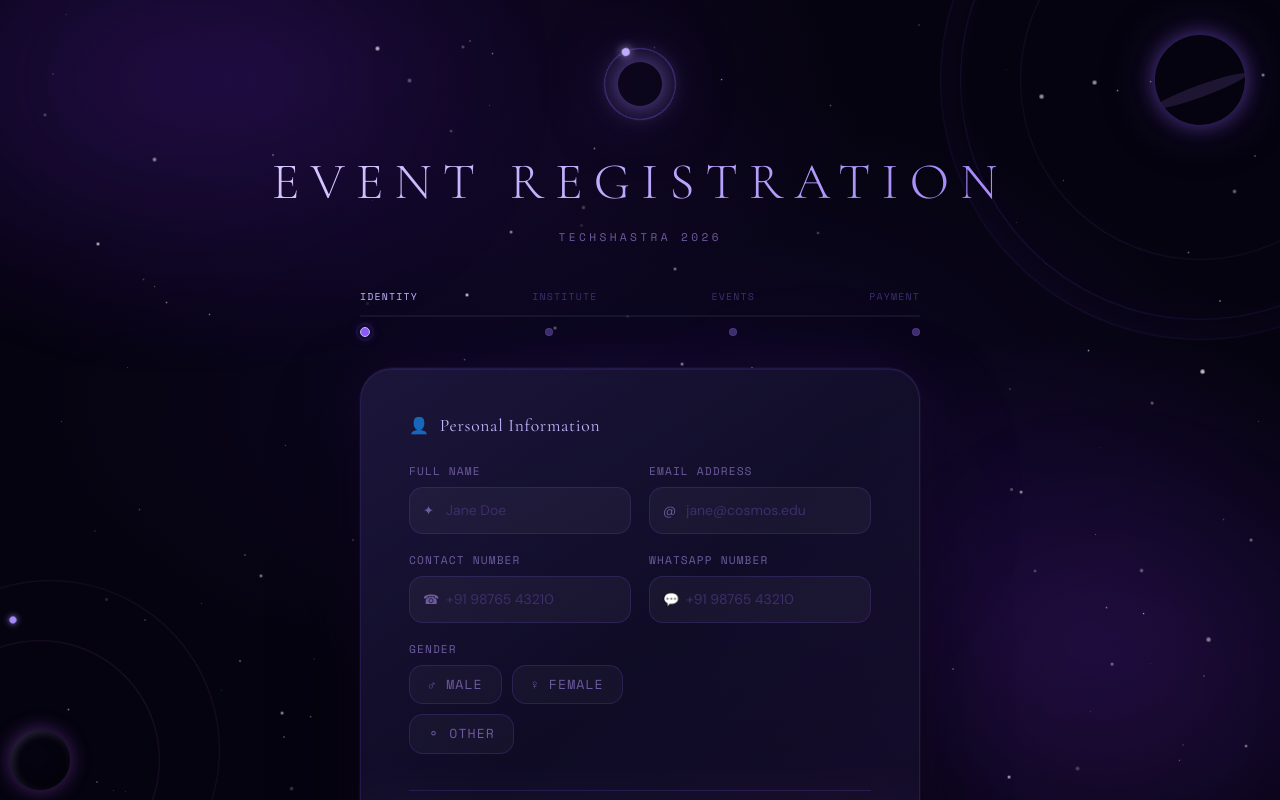
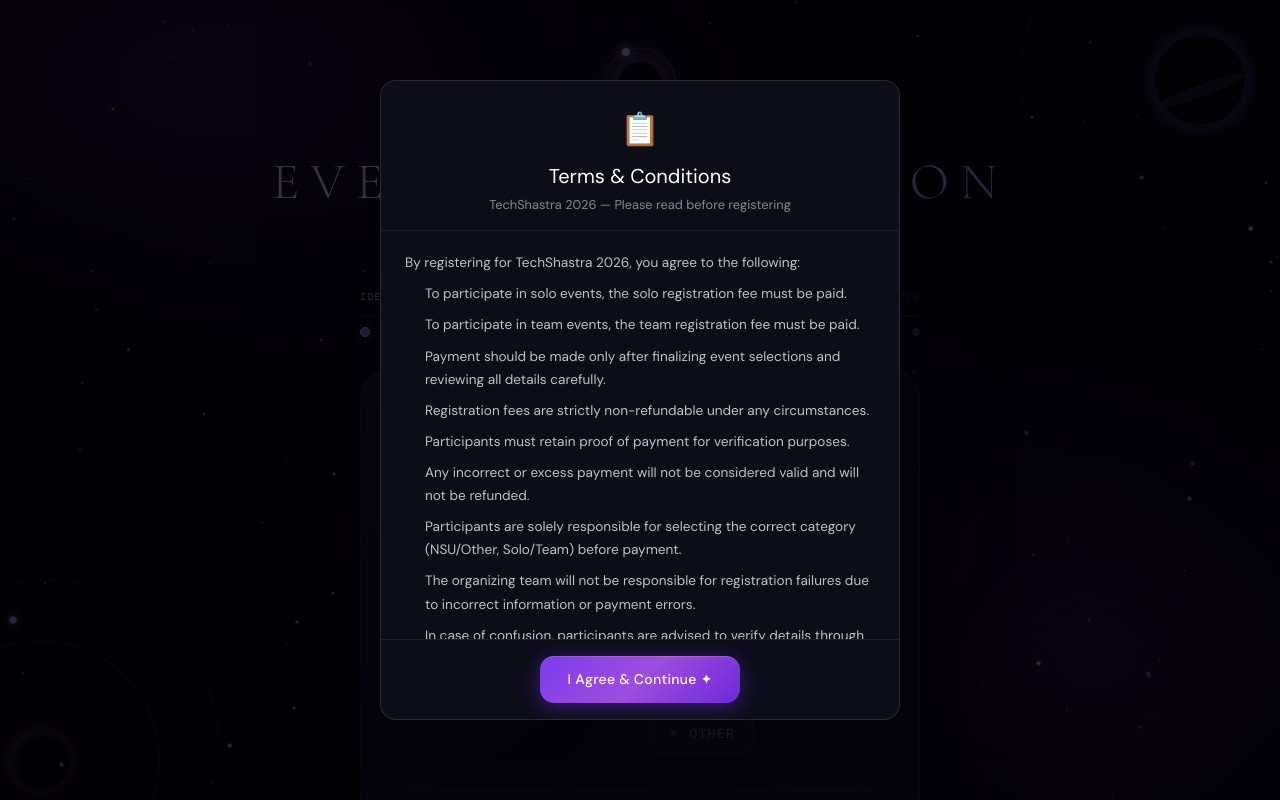
Before and after one commit to karsh-utkarsh/tech-shastra-2-, a React (Vite) app: page /register in a window 1280 px wide. Shown: the top 800 px of the page. Built offline with nearby package versions, Linux system fonts and the light colour scheme.

Commit message:
registration page

```diff
--- a/src/Pages/register.jsx
+++ b/src/Pages/register.jsx
@@ -1,7 +1,7 @@
 import { useState, useEffect, useRef } from "react";
 import "../Styles/register.css";
 
-// ─── STARFIELD ───────────────────────────────────────────────────────────────
+// ─── STARFIELD ────────────────────────────────────────────────────────────────
 function Starfield() {
   const stars = Array.from({ length: 120 }, (_, i) => ({
     id: i,
@@ -15,24 +15,15 @@
   }));
 
   return (
-
-
-
-
-
     <div className="starfield">
       <div className="nebula-glow nebula-1" />
       <div className="nebula-glow nebula-2" />
       <div className="nebula-glow nebula-3" />
-
-
       <div className="orbit-system-tr">
         <div className="orbit-ring-1" />
         <div className="orbit-ring-2" />
         <div className="planet-main" />
       </div>
-
-
       <div className="orbit-system-bl">
         <div className="orbit-ring-1" />
         <div className="planet-main" />
@@ -57,39 +48,50 @@
   );
 }
 
-// ─── CONFIG ──────────────────────────────────────────────────────────────────
+// ─── TERMS MODAL ──────────────────────────────────────────────────────────────
+function TermsModal({ onAgree }) {
+  return (
+    <div className="terms-overlay">
+      <div className="terms-modal">
+        <div className="terms-header">
+          <span className="terms-icon">📋</span>
+          <h2>Terms & Conditions</h2>
+          <p className="terms-subtitle">TechShastra 2026 — Please read before registering</p>
+        </div>
+
+        <div className="terms-body">
+          <p>By registering for TechShastra 2026, you agree to the following:</p>
+          <ul>
+            <li>To participate in solo events, the solo registration fee must be paid.</li>
+            <li>To participate in team events, the team registration fee must be paid.</li>
+            <li> Payment should be made only after finalizing event selections and reviewing all details carefully.</li>
+            <li>Registration fees are strictly non-refundable under any circumstances.</li>
+            <li> Participants must retain proof of payment for verification purposes.</li>
+            <li>Any incorrect or excess payment will not be considered valid and will not be refunded.</li>
+            <li>Participants are solely responsible for selecting the correct category (NSU/Other, Solo/Team) before payment.</li>
+            <li>The organizing team will not be responsible for registration failures due to incorrect information or payment errors.</li>
+
+            <li> In case of confusion, participants are advised to verify details through official contacts or social media channels before making payment.</li>
+          </ul>
+        </div>
+
+        <div className="terms-footer">
+          <button className="btn btn-submit" onClick={onAgree}>
+            I Agree & Continue ✦
+          </button>
+        </div>
+      </div>
+    </div>
+  );
+}
+
+// ─── CONFIG ───────────────────────────────────────────────────────────────────
 const STEPS = [
   { id: 1, label: "Identity" },
   { id: 2, label: "Institute" },
-  { id: 3, label: "Events" },
-  { id: 4, label: "Payment" },
 ];
 
-const SOLO_EVENTS = [
-  { id: "coding", label: "EACAPE THE ROOM", icon: "💻" },
-  { id: "quiz", label: "Quiz", icon: "🧠" },
-  { id: "debate", label: "Debate", icon: "🎤" },
-  { id: "design", label: "UI Design", icon: "🎨" },
-  { id: "paper", label: "Paper Presentation", icon: "📄" },
-  { id: "photo", label: "Photography", icon: "📸" },
-];
-
-const TEAM_EVENTS = [
-  { id: "hackathon", label: "Quantum Quest", icon: "" },
-  { id: "robowar", label: "Bridge O Mania ", icon: "" },
-  { id: "gaming", label: "BGMI", icon: "🎮" },
-  { id: "startup", label: "kEYSTONE CHALLENGE", icon: "🚀" },
-  { id: "treasure", label: "MAELSTROM", icon: "🗺️" },
-  { id: "sports", label: "RAMPWALK", icon: "" },
-   { id: "CODE ", label: "CODE RELAY", icon: "" },
-    { id: "VIBE", label: "VIBE CODING", icon: "" },
-];
-
-const EVENT_FEES = {
-  solo: 150,
-  team: 200,
-  registration: 100,
-};
+const NSUT_NAME = "Netaji Subhas University";
 
 const initialData = {
   // Step 1 – Personal
@@ -99,18 +101,13 @@
   whatsappNumber: "",
   gender: "",
   // Step 2 – Institute
+  isNSUT: false,
   college: "",
   university: "",
   collegeId: null,
   program: "",
   department: "",
   specifications: "",
-  // Step 3 – Events
-  soloEvents: [],
-  teamEvents: [],
-  // Step 4 – Payment
-  paymentMethod: "",
-  transactionId: "",
 };
 
 // ─── VALIDATION ───────────────────────────────────────────────────────────────
@@ -130,21 +127,13 @@
     if (!data.program) errors.program = "Select program";
     if (!data.department.trim()) errors.department = "Department required";
   }
-  if (step === 3) {
-    if (data.soloEvents.length === 0 && data.teamEvents.length === 0)
-      errors.events = "Select at least one event";
-  }
-  if (step === 4) {
-    if (!data.paymentMethod) errors.paymentMethod = "Select payment method";
-    if (!data.transactionId.trim()) errors.transactionId = "Transaction ID required";
-  }
   return errors;
 }
 
 // ─── FIELD COMPONENTS ─────────────────────────────────────────────────────────
-function Field({ label, error, children }) {
+function Field({ label, error, children, className }) {
   return (
-    <div className="field-group">
+    <div className={`field-group ${className || ""}`}>
       {label && <label>{label}</label>}
       {children}
       {error && <span className="error-text">⚠ {error}</span>}
@@ -165,7 +154,9 @@
 function Step1({ data, onChange, errors }) {
   return (
     <div className="step-enter">
-      <p className="section-title"><span className="section-icon">👤</span> Personal Information</p>
+      <p className="section-title">
+        <span className="section-icon">👤</span> Personal Information
+      </p>
       <div className="form-grid">
         <Field label="Full Name" error={errors.fullName} className="span-2">
           <IconInput
@@ -242,7 +233,23 @@
 
   return (
     <div className="step-enter">
-      <p className="section-title"><span className="section-icon">🏛️</span> Institute Details</p>
+      <p className="section-title">
+        <span className="section-icon">🏛️</span> Institute Details
+      </p>
+
+      {/* ─── NSUT QUICK-FILL CHECKBOX ─────────────────────────────────── */}
+      <label className="nsut-checkbox-wrap">
+        <input
+          type="checkbox"
+          checked={data.isNSUT}
+          onChange={(e) => onChange("isNSUT", e.target.checked)}
+        />
+        <span className="nsut-checkbox-label">
+          <span className="nsut-badge">NSUT</span>
+          I am a student of Netaji Subhas University
+        </span>
+      </label>
+
       <div className="form-grid">
         <Field label="College / Institute Name" error={errors.college}>
           <input
@@ -250,6 +257,8 @@
             placeholder="Cosmos Institute of Technology"
             value={data.college}
             onChange={(e) => onChange("college", e.target.value)}
+            readOnly={data.isNSUT}
+            className={data.isNSUT ? "input-autofilled" : ""}
           />
         </Field>
 
@@ -259,11 +268,16 @@
             placeholder="Stellar University"
             value={data.university}
             onChange={(e) => onChange("university", e.target.value)}
+            readOnly={data.isNSUT}
+            className={data.isNSUT ? "input-autofilled" : ""}
           />
         </Field>
 
         <Field label="Current Program" error={errors.program}>
-          <select value={data.program} onChange={(e) => onChange("program", e.target.value)}>
+          <select
+            value={data.program}
+            onChange={(e) => onChange("program", e.target.value)}
+          >
             <option value="">— Select Program —</option>
             <option>B.Tech / B.E.</option>
             <option>M.Tech / M.E.</option>
@@ -290,7 +304,11 @@
             className={`file-upload-zone ${dragOver ? "drag-over" : ""}`}
             onDragOver={(e) => { e.preventDefault(); setDragOver(true); }}
             onDragLeave={() => setDragOver(false)}
-            onDrop={(e) => { e.preventDefault(); setDragOver(false); handleFile(e.dataTransfer.files[0]); }}
+            onDrop={(e) => {
+              e.preventDefault();
+              setDragOver(false);
+              handleFile(e.dataTransfer.files[0]);
+            }}
           >
             <input
               ref={fileRef}
@@ -305,7 +323,9 @@
               <p className="file-name">✓ {data.collegeId.name}</p>
             )}
           </div>
-          {errors.collegeId && <span className="error-text">⚠ {errors.collegeId}</span>}
+          {errors.collegeId && (
+            <span className="error-text">⚠ {errors.collegeId}</span>
+          )}
         </div>
 
         <div className="field-group span-2">
@@ -317,144 +337,6 @@
           />
         </div>
       </div>
-    </div>
-  );
-}
-
-// ─── STEP 3 – EVENTS ─────────────────────────────────────────────────────────
-function Step3({ data, onChange, errors }) {
-  function toggleEvent(type, id) {
-    const key = type === "solo" ? "soloEvents" : "teamEvents";
-    const arr = data[key];
-    onChange(key, arr.includes(id) ? arr.filter((e) => e !== id) : [...arr, id]);
-  }
-
-  return (
-    <div className="step-enter">
-      <p className="section-title"><span className="section-icon">⚡</span> Solo Events</p>
-      <div className="events-grid">
-        {SOLO_EVENTS.map((ev) => (
-          <label key={ev.id} className="event-chip">
-            <input
-              type="checkbox"
-              checked={data.soloEvents.includes(ev.id)}
-              onChange={() => toggleEvent("solo", ev.id)}
-            />
-            <span className="event-chip-label">
-              <span className="chip-icon">{ev.icon}</span>
-              {ev.label}
-            </span>
-          </label>
-        ))}
-      </div>
-
-      <div className="divider" />
-
-      <p className="section-title"><span className="section-icon">🚀</span> Team Events</p>
-      <div className="events-grid">
-        {TEAM_EVENTS.map((ev) => (
-          <label key={ev.id} className="event-chip">
-            <input
-              type="checkbox"
-              checked={data.teamEvents.includes(ev.id)}
-              onChange={() => toggleEvent("team", ev.id)}
-            />
-            <span className="event-chip-label">
-              <span className="chip-icon">{ev.icon}</span>
-              {ev.label}
-            </span>
-          </label>
-        ))}
-      </div>
-
-      {errors.events && (
-        <p className="error-text" style={{ marginTop: 16 }}>⚠ {errors.events}</p>
-      )}
-
-      <p className="helper-text" style={{ marginTop: 14 }}>
-        ✦ Solo: ₹{EVENT_FEES.solo}/event · Team: ₹{EVENT_FEES.team}/event (team fees split equally)
-      </p>
-    </div>
-  );
-}
-
-// ─── STEP 4 – PAYMENT ────────────────────────────────────────────────────────
-function Step4({ data, onChange, errors }) {
-  const soloTotal = data.soloEvents.length * EVENT_FEES.solo;
-  const teamTotal = data.teamEvents.length * EVENT_FEES.team;
-  const grandTotal = EVENT_FEES.registration + soloTotal + teamTotal;
-
-  return (
-    <div className="step-enter">
-      <p className="section-title"><span className="section-icon">💳</span> Payment Details</p>
-
-      <div className="payment-card">
-        <div>
-          <span className="payment-currency">₹</span>
-          <span className="payment-amount">{grandTotal}</span>
-        </div>
-        <div className="payment-breakdown">
-          <div className="breakdown-row">
-            <span>Registration Fee</span>
-            <span>₹{EVENT_FEES.registration}</span>
-          </div>
-          {data.soloEvents.length > 0 && (
-            <div className="breakdown-row">
-              <span>Solo Events ({data.soloEvents.length})</span>
-              <span>₹{soloTotal}</span>
-            </div>
-          )}
-          {data.teamEvents.length > 0 && (
-            <div className="breakdown-row">
-              <span>Team Events ({data.teamEvents.length})</span>
-              <span>₹{teamTotal}</span>
-            </div>
-          )}
-          <div className="breakdown-row total">
-            <span>Grand Total</span>
-            <span>₹{grandTotal}</span>
-          </div>
-        </div>
-      </div>
-
-      <div className="field-group" style={{ marginBottom: 20 }}>
-        <label>Payment Method</label>
-        <div className="payment-methods">
-          {[
-            { id: "upi", icon: "📲", label: "UPI" },
-            { id: "card", icon: "💳", label: "Card" },
-            { id: "netbanking", icon: "🏦", label: "Net Banking" },
-          ].map((m) => (
-            <label key={m.id} className="payment-method">
-              <input
-                type="radio"
-                name="paymentMethod"
-                value={m.id}
-                checked={data.paymentMethod === m.id}
-                onChange={() => onChange("paymentMethod", m.id)}
-              />
-              <span className="payment-method-label">
-                <span className="pm-icon">{m.icon}</span>
-                {m.label}
-              </span>
-            </label>
-          ))}
-        </div>
-        {errors.paymentMethod && <span className="error-text">⚠ {errors.paymentMethod}</span>}
-      </div>
-
-      <Field label="Transaction ID / UTR Number" error={errors.transactionId}>
-        <IconInput
-          icon="#"
-          type="text"
-          placeholder="Enter transaction reference"
-          value={data.transactionId}
-          onChange={(e) => onChange("transactionId", e.target.value)}
-        />
-      </Field>
-      <p className="helper-text" style={{ marginTop: 6 }}>
-        Complete payment first, then enter the transaction ID from your payment receipt.
-      </p>
     </div>
   );
 }
@@ -481,12 +363,30 @@
 
 // ─── MAIN COMPONENT ───────────────────────────────────────────────────────────
 export default function RegistrationForm({ onSubmit }) {
+  const [agreedToTerms, setAgreedToTerms] = useState(false);
   const [step, setStep] = useState(1);
   const [data, setData] = useState(initialData);
   const [errors, setErrors] = useState({});
   const [submitted, setSubmitted] = useState(false);
   const [regId, setRegId] = useState("");
   const [loading, setLoading] = useState(false);
+
+  // ─── NSUT AUTO-FILL EFFECT ────────────────────────────────────────────────
+  useEffect(() => {
+    if (data.isNSUT) {
+      setData((d) => ({
+        ...d,
+        college: NSUT_NAME,
+        university: NSUT_NAME,
+      }));
+    } else {
+      setData((d) => ({
+        ...d,
+        college: d.college === NSUT_NAME ? "" : d.college,
+        university: d.university === NSUT_NAME ? "" : d.university,
+      }));
+    }
+  }, [data.isNSUT]);
 
   function onChange(key, val) {
     setData((d) => ({ ...d, [key]: val }));
@@ -500,14 +400,16 @@
     setStep((s) => s + 1);
   }
 
-  function back() { setStep((s) => s - 1); setErrors({}); }
+  function back() {
+    setStep((s) => s - 1);
+    setErrors({});
+  }
 
   async function handleSubmit() {
-    const errs = validateStep(4, data);
+    const errs = validateStep(2, data);
     if (Object.keys(errs).length > 0) { setErrors(errs); return; }
     setLoading(true);
 
-    // Build FormData for backend-ready multipart submission
     const formData = new FormData();
     Object.entries(data).forEach(([k, v]) => {
       if (k === "collegeId" && v) formData.append("collegeId", v);
@@ -516,22 +418,18 @@
     });
 
     // ── BACKEND HOOK ────────────────────────────────────────────────────────
-    // Swap the mock below with your real endpoint:
-    //
-    //   const res = await fetch("https://your-api.com/register", {
-    //     method: "POST",
-    //     body: formData,           // multipart, includes file
-    //   });
-    //   const json = await res.json();
-    //   setRegId(json.registrationId);
-    //
+    // const res = await fetch("https://your-api.com/register", {
+    //   method: "POST",
+    //   body: formData,
+    // });
+    // const json = await res.json();
+    // setRegId(json.registrationId);
     // ── END BACKEND HOOK ────────────────────────────────────────────────────
 
-    // Mock delay
     await new Promise((r) => setTimeout(r, 1400));
     const mockId = "EVT-" + Math.random().toString(36).slice(2, 8).toUpperCase();
     setRegId(mockId);
-    if (onSubmit) onSubmit(formData);         // optional parent callback
+    if (onSubmit) onSubmit(formData);
 
     setLoading(false);
     setSubmitted(true);
@@ -542,6 +440,11 @@
   return (
     <>
       <Starfield />
+
+      {!agreedToTerms && (
+        <TermsModal onAgree={() => setAgreedToTerms(true)} />
+      )}
+
       <div className="form-wrapper">
         {/* Header */}
         <div className="form-header">
@@ -588,8 +491,6 @@
             <>
               {step === 1 && <Step1 data={data} onChange={onChange} errors={errors} />}
               {step === 2 && <Step2 data={data} onChange={onChange} errors={errors} />}
-              {step === 3 && <Step3 data={data} onChange={onChange} errors={errors} />}
-              {step === 4 && <Step4 data={data} onChange={onChange} errors={errors} />}
 
               <div className="form-nav">
                 {step > 1 && (
@@ -597,7 +498,6 @@
                     ← Back
                   </button>
                 )}
-
                 {step < STEPS.length ? (
                   <button className="btn btn-next" onClick={next}>
                     Continue →
--- a/src/Styles/login.css
+++ b/src/Styles/login.css
@@ -518,7 +518,7 @@
 
 .lg-input-icon {
   position: absolute;
-  left: 14px;
+  left: 10px;
   color: var(--lg-text-muted);
   pointer-events: none;
   display: flex;
@@ -545,7 +545,8 @@
   box-sizing: border-box;
 }
 
-.lg-input::placeholder { color: var(--lg-text-dim); }
+.lg-input::placeholder { color: var(--lg-text-dim);
+}
 
 .lg-input:focus {
   border-color: var(--lg-violet-mid);
--- a/src/Styles/register.css
+++ b/src/Styles/register.css
@@ -1110,3 +1110,190 @@
   background: rgba(124,58,237,0.35);
   color: var(--stellar);
 }
+
+/* ─── TERMS MODAL ─────────────────────────────────────────────────── */
+.terms-overlay {
+  position: fixed;
+  inset: 0;
+  background: rgba(0, 0, 0, 0.75);
+  display: flex;
+  align-items: center;
+  justify-content: center;
+  z-index: 9999;
+  padding: 1rem;
+}
+
+.terms-modal {
+  background: #0d0d1a;
+  border: 1px solid rgba(255, 255, 255, 0.12);
+  border-radius: 16px;
+  max-width: 520px;
+  width: 100%;
+  max-height: 80vh;
+  display: flex;
+  flex-direction: column;
+  overflow: hidden;
+}
+
+.terms-header {
+  padding: 1.5rem 1.5rem 1rem;
+  text-align: center;
+  border-bottom: 1px solid rgba(255, 255, 255, 0.08);
+}
+
+.terms-icon { font-size: 2rem; display: block; margin-bottom: 0.5rem; }
+
+.terms-header h2 {
+  margin: 0 0 4px;
+  font-size: 1.25rem;
+  color: #fff;
+}
+
+.terms-subtitle { margin: 0; font-size: 0.8rem; opacity: 0.5; color: #fff; }
+
+.terms-body {
+  padding: 1.25rem 1.5rem;
+  overflow-y: auto;
+  flex: 1;
+  color: rgba(255,255,255,0.75);
+  font-size: 0.85rem;
+  line-height: 1.7;
+}
+
+.terms-body ul { padding-left: 1.25rem; margin: 0.5rem 0 0; }
+.terms-body li { margin-bottom: 0.5rem; }
+
+.terms-footer {
+  padding: 1rem 1.5rem;
+  border-top: 1px solid rgba(255,255,255,0.08);
+  display: flex;
+  justify-content: center;
+}
+
+/* ─── NSUT CHECKBOX ───────────────────────────────────────────────── */
+.nsut-checkbox-wrap {
+  display: flex;
+  align-items: center;
+  gap: 10px;
+  margin-bottom: 1.25rem;
+  cursor: pointer;
+  padding: 0.75rem 1rem;
+  border: 1px solid rgba(255, 255, 255, 0.1);
+  border-radius: 10px;
+  background: rgba(255, 255, 255, 0.03);
+  transition: background 0.2s;
+}
+
+.nsut-checkbox-wrap:hover {
+  background: rgba(255, 255, 255, 0.06);
+}
+
+.nsut-checkbox-wrap input[type="checkbox"] {
+  width: 16px;
+  height: 16px;
+  accent-color: #7c6df0;
+  cursor: pointer;
+  flex-shrink: 0;
+}
+
+.nsut-checkbox-label {
+  display: flex;
+  align-items: center;
+  gap: 8px;
+  font-size: 0.88rem;
+  color: rgba(255, 255, 255, 0.8);
+}
+
+.nsut-badge {
+  font-size: 0.7rem;
+  font-weight: 600;
+  letter-spacing: 0.05em;
+  padding: 2px 7px;
+  border-radius: 5px;
+  background: rgba(124, 109, 240, 0.25);
+  color: #a99bf7;
+  border: 1px solid rgba(124, 109, 240, 0.4);
+  flex-shrink: 0;
+}
+
+/* ─── AUTO-FILLED INPUT STATE ─────────────────────────────────────── */
+.input-autofilled {
+  opacity: 0.6;
+  cursor: not-allowed;
+  border-color: rgba(124, 109, 240, 0.35) !important;
+  background: rgba(124, 109, 240, 0.07) !important;
+}
+
+/* ─── TERMS MODAL ─────────────────────────────────────────────────── */
+.terms-overlay {
+  position: fixed;
+  inset: 0;
+  background: rgba(0, 0, 0, 0.75);
+  display: flex;
+  align-items: center;
+  justify-content: center;
+  z-index: 9999;
+  padding: 1rem;
+}
+
+.terms-modal {
+  background: #0d0d1a;
+  border: 1px solid rgba(255, 255, 255, 0.12);
+  border-radius: 16px;
+  max-width: 520px;
+  width: 100%;
+  max-height: 80vh;
+  display: flex;
+  flex-direction: column;
+  overflow: hidden;
+}
+
+.terms-header {
+  padding: 1.5rem 1.5rem 1rem;
+  text-align: center;
+  border-bottom: 1px solid rgba(255, 255, 255, 0.08);
+}
+
+.terms-icon {
+  font-size: 2rem;
+  display: block;
+  margin-bottom: 0.5rem;
+}
+
+.terms-header h2 {
+  margin: 0 0 4px;
+  font-size: 1.25rem;
+  color: #fff;
+}
+
+.terms-subtitle {
+  margin: 0;
+  font-size: 0.8rem;
+  opacity: 0.5;
+  color: #fff;
+}
+
+.terms-body {
+  padding: 1.25rem 1.5rem;
+  overflow-y: auto;
+  flex: 1;
+  color: rgba(255, 255, 255, 0.75);
+  font-size: 0.85rem;
+  line-height: 1.7;
+}
+
+.terms-body ul {
+  padding-left: 1.25rem;
+  margin: 0.5rem 0 0;
+}
+
+.terms-body li {
+  margin-bottom: 0.5rem;
+}
+
+.terms-footer {
+  padding: 1rem 1.5rem;
+  border-top: 1px solid rgba(255, 255, 255, 0.08);
+  display: flex;
+  justify-content: center;
+}
```
Also changed, not shown: src/Pages/login.jsx (+6 -15 lines). Lines whose indentation alone changed are shown as unchanged.
